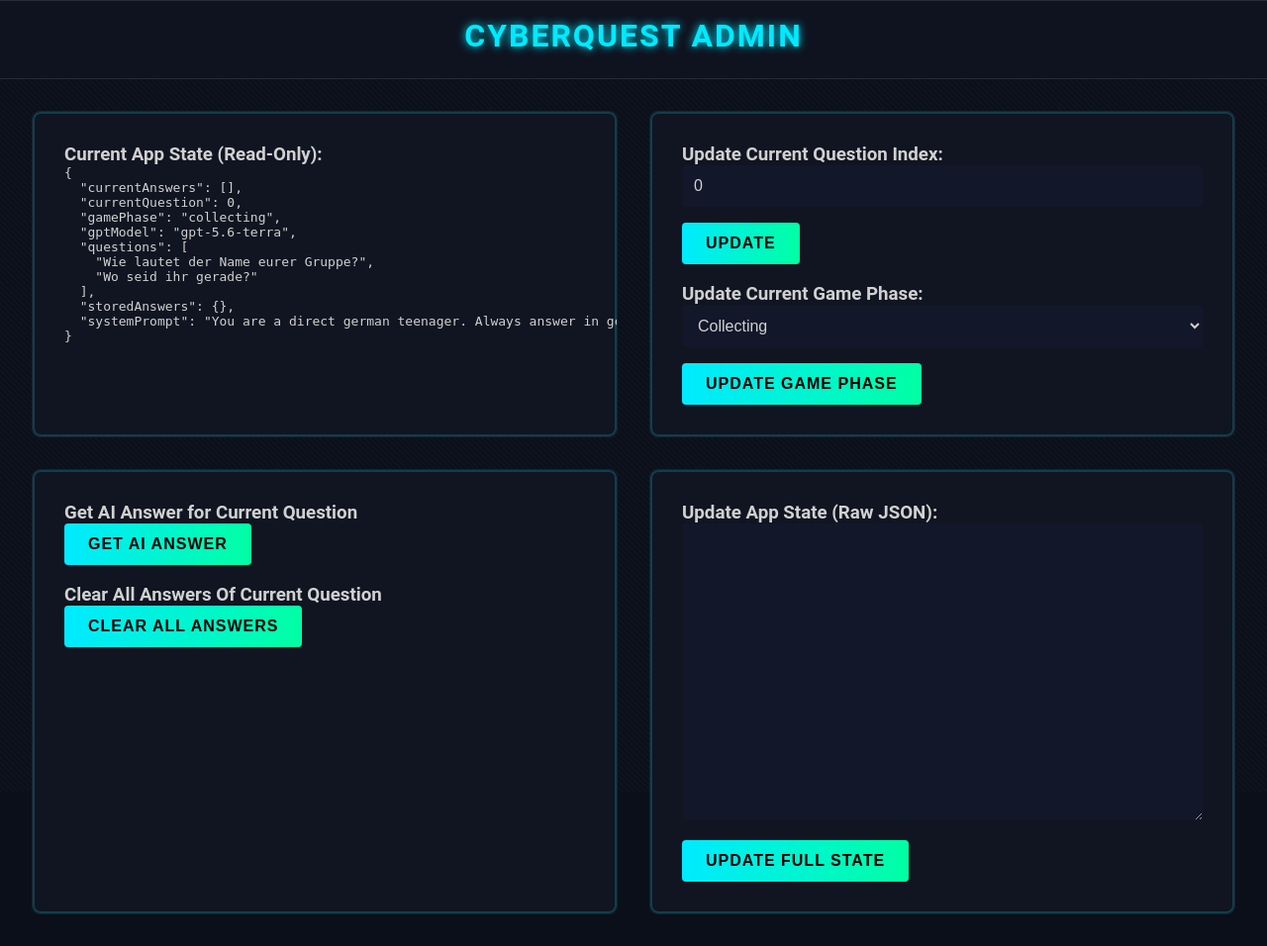
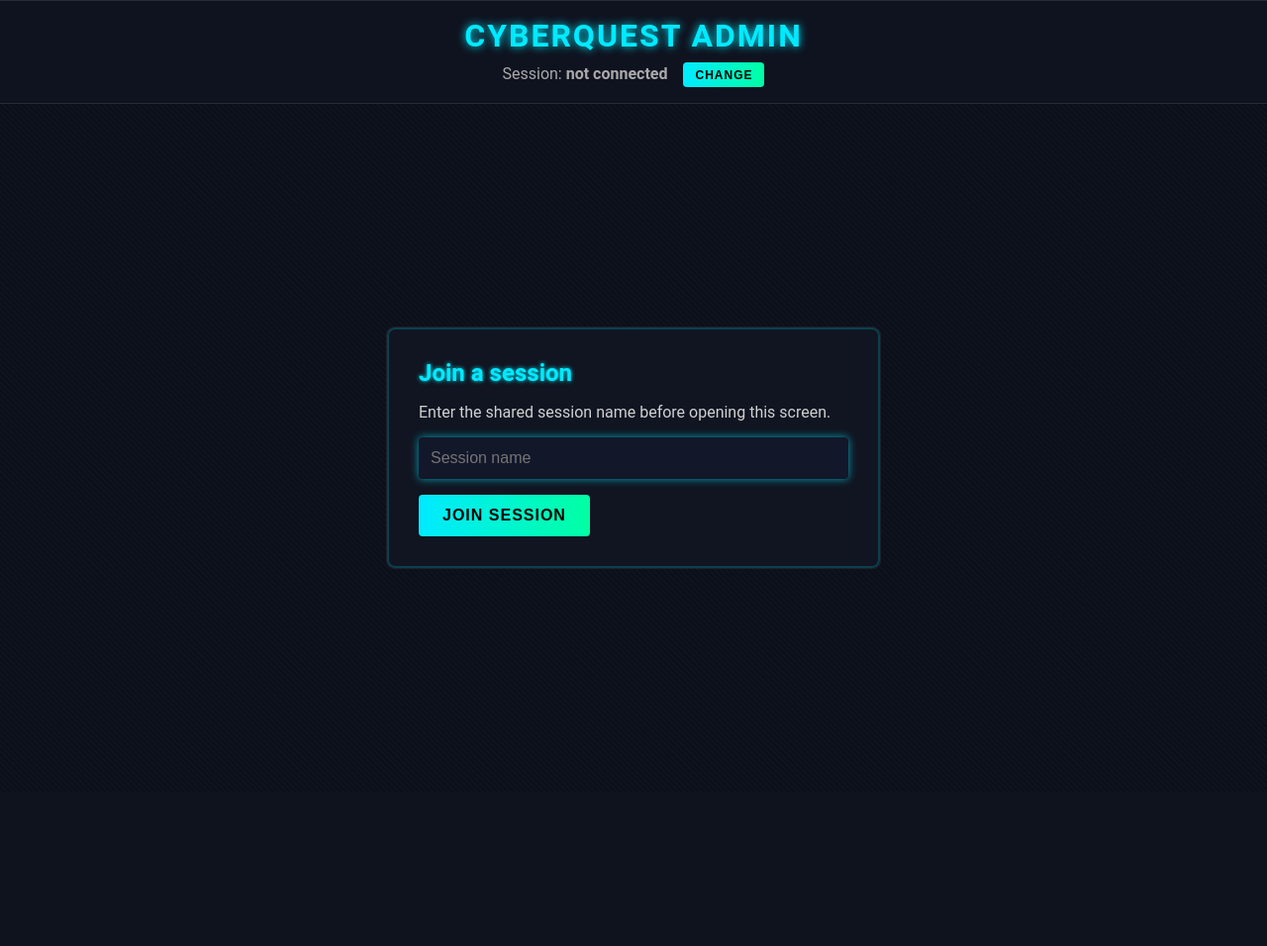
Before and after one commit to gruzilla/sharedki, a Flask app: page /admin in a window 1280 px wide. Shown: the whole page at 99% size. After the commit the page ends 575 px from the top, so only its background shows below. Run offline with Flask 3, Linux system fonts and the light colour scheme; some libraries are stand-ins or nearby versions.

Commit message:
added sessions so that multiple games can be played concurrently

```diff
--- a/app.py
+++ b/app.py
@@ -1,6 +1,5 @@
 from flask import Flask, render_template, request, jsonify
-from flask_socketio import SocketIO, emit
-import json
+from flask_socketio import SocketIO, emit, join_room
 from openai import OpenAI
 import os
 from dotenv import load_dotenv
@@ -22,17 +21,42 @@ openAIClient = OpenAI(
     api_key=openai_key
 )
 
-# Global application state
-global app_state;
-app_state = {
-    "currentQuestion": 0,
-    "currentAnswers": [],
-    "storedAnswers": {},  # {questionIndex: [list_of_answers]}
-    "questions": ["Wie lautet der Name eurer Gruppe?", "Wo seid ihr gerade?"],
-    "gamePhase": "collecting",  # new state: either "collecting" or "answering"
-    "gptModel": "gpt-5.6-terra",
-    "systemPrompt": "You are a direct german teenager. Always answer in german. You represent a group of teenagers. Spare words, as if in a tv quiz show, no unnecessary phrases or introductions. Do not restate parts of the question in the answer. Do not quote your answer. If you are asked about personal questions like name, age, gender, make up an austrian teenager, aged 14, male, called Nikolaus living in vienna visiting a workshop in the Lila Raum in the Technisches Museum Wien."
-}
+def create_game_state():
+    return {
+        "currentQuestion": 0,
+        "currentAnswers": [],
+        "storedAnswers": {},  # {questionIndex: [list_of_answers]}
+        "questions": ["Wie lautet der Name eurer Gruppe?", "Wo seid ihr gerade?"],
+        "gamePhase": "collecting",
+        "gptModel": "gpt-5.6-terra",
+        "systemPrompt": "You are a direct german teenager. Always answer in german. You represent a group of teenagers. Spare words, as if in a tv quiz show, no unnecessary phrases or introductions. Do not restate parts of the question in the answer. Do not quote your answer. If you are asked about personal questions like name, age, gender, make up an austrian teenager, aged 14, male, called Nikolaus living in vienna visiting a workshop in the Lila Raum in the Technisches Museum Wien."
+    }
+
+
+game_sessions = {}
+client_sessions = {}
+
+
+def normalize_session_name(name):
+    if not isinstance(name, str):
+        return ""
+    return " ".join(name.strip().lower().split())
+
+
+def get_game_state(session_name):
+    return game_sessions.setdefault(session_name, create_game_state())
+
+
+def session_from_http_request():
+    session_name = normalize_session_name(request.args.get("session"))
+    if not session_name:
+        return None, (jsonify(success=False, error="Session name is required"), 400)
+    return session_name, None
+
+
+def session_room(session_name):
+    return f"game:{session_name}"
+
 
 # Avoid duplicate API calls for the same model, prompt, and question.
 ai_answer_cache = {}
@@ -63,98 +87,113 @@ def admin():
 
 @app.route('/admin/get_state', methods=['GET'])
 def get_state():
-    global app_state
-    return jsonify(app_state)
+    session_name, error = session_from_http_request()
+    if error:
+        return error
+    return jsonify(get_game_state(session_name))
+
 
 @app.route('/admin/clear_answers', methods=['POST'])
 def clear_answers():
-    global app_state
+    session_name, error = session_from_http_request()
+    if error:
+        return error
+    app_state = get_game_state(session_name)
     cq = app_state["currentQuestion"]
-    # Only remove currentAnswers from storedAnswers for the currentQuestion
+
     if cq in app_state["storedAnswers"]:
-        # Filter out any answer currently in currentAnswers
         app_state["storedAnswers"][cq] = [
-            ans for ans in app_state["storedAnswers"][cq]
-            if ans not in app_state["currentAnswers"]
+            answer for answer in app_state["storedAnswers"][cq]
+            if answer not in app_state["currentAnswers"]
         ]
-    # Clear the currentAnswers
     app_state["currentAnswers"] = []
-    socketio.emit('state_update', app_state)
+    socketio.emit('state_update', app_state, room=session_room(session_name))
     return jsonify(success=True)
 
-# REST endpoint for admin to update global state (e.g. currentQuestion)
+
 @app.route('/admin/update_state', methods=['POST'])
 def admin_update_state():
-    global app_state
-    # Expecting JSON with keys to update, for example: {"currentQuestion": 1}
-    data = request.get_json()
+    session_name, error = session_from_http_request()
+    if error:
+        return error
+    app_state = get_game_state(session_name)
+    data = request.get_json() or {}
     old_index = app_state["currentQuestion"]
 
     for key, value in data.items():
-        # If the currentQuestion is being updated, before we actually change it,
-        # move currentAnswers to storedAnswers and clear currentAnswers.
         if key == "currentQuestion" and value != old_index:
-            # Move currentAnswers to storedAnswers for the old question index
             if old_index not in app_state["storedAnswers"]:
                 app_state["storedAnswers"][old_index] = []
             app_state["storedAnswers"][old_index].extend(app_state["currentAnswers"])
+            app_state["currentAnswers"] = app_state["storedAnswers"].get(value, [])
+        app_state[key] = value
 
-            # Load answers for the new question index, or empty if none exist
-            app_state["currentAnswers"] = app_state["storedAnswers"].get(value, [])
-
-        # Update the state
-        app_state[key] = value
-    # Broadcast the new state to all connected clients
-    socketio.emit('state_update', app_state)
+    socketio.emit('state_update', app_state, room=session_room(session_name))
     return jsonify(success=True)
 
-# On client connect, send the current state
+
 @socketio.on('connect')
-def handle_connect():
-    global app_state
-    emit('state_update', app_state)
+def handle_connect(auth):
+    session_name = normalize_session_name((auth or {}).get("session"))
+    if not session_name:
+        return False
 
-# Example event to handle participant suggestions or answers from clients
+    client_sessions[request.sid] = session_name
+    join_room(session_room(session_name))
+    emit('state_update', get_game_state(session_name))
+
+
+@socketio.on('disconnect')
+def handle_disconnect():
+    client_sessions.pop(request.sid, None)
+
+
 @socketio.on('participant_action')
 def handle_participant_action(data):
-    global app_state
-    # data might be something like {"action": "suggest_question", "question": "Some question..."}
+    session_name = client_sessions.get(request.sid)
+    if not session_name:
+        return
+
+    app_state = get_game_state(session_name)
     action = data.get("action")
+    state_changed = False
+
     if action == "suggest_question":
-        suggestion = data.get("question", "")
-        if suggestion.strip() and suggestion not in app_state["questions"]:
+        suggestion = data.get("question", "").strip()
+        if suggestion and suggestion not in app_state["questions"]:
             app_state["questions"].append(suggestion)
-            socketio.emit('state_update', app_state)
+            state_changed = True
     elif action == "submit_answer":
-        answer = data.get("answer", "")
-        if answer.strip():
+        answer = data.get("answer", "").strip()
+        if answer:
             app_state["currentAnswers"].append(answer)
-            socketio.emit('state_update', app_state)
+            state_changed = True
     elif action == "update_question":
         old_q = data.get("oldQuestion", "").strip()
         new_q = data.get("newQuestion", "").strip()
-
         if old_q and new_q:
-            # Attempt to find the old question in the list
             try:
-                idx = app_state["questions"].index(old_q)
-                app_state["questions"][idx] = new_q
-                socketio.emit('state_update', app_state)
+                index = app_state["questions"].index(old_q)
+                app_state["questions"][index] = new_q
+                state_changed = True
             except ValueError:
-                # old_q not found in the list, you might want to handle this case
                 pass
 
-    # Additional participant actions could be handled here.
+    if state_changed:
+        socketio.emit('state_update', app_state, room=session_room(session_name))
+
 
 @app.route('/admin/get_ai_answer', methods=['POST'])
 def get_ai_answer():
-    global app_state
-    # Get the current question
+    session_name, error = session_from_http_request()
+    if error:
+        return error
+    app_state = get_game_state(session_name)
     cq = app_state["currentQuestion"]
-    if cq < len(app_state["questions"]):
-        question = app_state["questions"][cq]
-    else:
+
+    if not 0 <= cq < len(app_state["questions"]):
         return jsonify(success=False, error="Invalid question index"), 400
+    question = app_state["questions"][cq]
 
     cache_key = (
         app_state["gptModel"],
@@ -179,9 +218,8 @@ def get_ai_answer():
         except Exception as e:
             return jsonify(success=False, error=str(e)), 500
 
-    # Store the AI answer - for example, append to currentAnswers or storedAnswers
     app_state["currentAnswers"].append(ai_answer)
-    socketio.emit('state_update', app_state)
+    socketio.emit('state_update', app_state, room=session_room(session_name))
     return jsonify(success=True, answer=ai_answer)
 
 if __name__ == '__main__':
--- /dev/null
+++ b/static/session.js
@@ -0,0 +1,58 @@
+var sessionName = "";
+
+function normalizeSessionName(name) {
+    return name.trim().toLowerCase().replace(/\s+/g, " ");
+}
+
+function sessionUrl(path) {
+    return path + "?session=" + encodeURIComponent(sessionName);
+}
+
+function sessionStorageKey(key) {
+    return "cyberquest:" + sessionName + ":" + key;
+}
+
+function initializeSession(startSession) {
+    const gate = document.getElementById("session_gate");
+    const gameScreen = document.getElementById("game_screen");
+    const form = document.getElementById("session_form");
+    const input = document.getElementById("session_name_input");
+    const currentSession = document.getElementById("current_session");
+    const changeButton = document.getElementById("change_session_btn");
+
+    function joinSession(rawName) {
+        const normalizedName = normalizeSessionName(rawName);
+        if (!normalizedName) {
+            input.setCustomValidity("Please enter a session name.");
+            input.reportValidity();
+            return;
+        }
+
+        sessionName = normalizedName;
+        localStorage.setItem("cyberquestSession", sessionName);
+        currentSession.textContent = sessionName;
+        gate.hidden = true;
+        gameScreen.hidden = false;
+        startSession();
+    }
+
+    form.addEventListener("submit", function(event) {
+        event.preventDefault();
+        input.setCustomValidity("");
+        joinSession(input.value);
+    });
+
+    changeButton.addEventListener("click", function() {
+        localStorage.removeItem("cyberquestSession");
+        window.location.reload();
+    });
+
+    const storedSession = localStorage.getItem("cyberquestSession") || "";
+    if (storedSession) {
+        joinSession(storedSession);
+    } else {
+        gate.hidden = false;
+        gameScreen.hidden = true;
+        input.focus();
+    }
+}
--- a/static/style.css
+++ b/static/style.css
@@ -161,3 +161,28 @@ body::before {
     transform: translateY(1px);
     box-shadow: none;
 }
+
+[hidden] {
+    display: none !important;
+}
+
+.session-status {
+    margin-top: 0.5rem;
+    color: #aaa;
+}
+
+.session-status .futuristic-btn {
+    margin-left: 0.75rem;
+    padding: 0.35rem 0.75rem;
+    font-size: 0.75rem;
+}
+
+.session-gate {
+    width: min(500px, calc(100% - 2rem));
+    margin: auto;
+}
+
+.session-gate h2,
+.session-gate p {
+    margin-bottom: 1rem;
+}
--- a/templates/admin.html
+++ b/templates/admin.html
@@ -3,17 +3,30 @@
 <head>
     <meta charset="UTF-8">
     <title>Admin Screen</title>
-    <!-- Use Socket.IO client 4.6.1 -->
     <script src="https://cdn.socket.io/4.6.1/socket.io.min.js" integrity="sha384-KA7m0DwgQGmeRC6Xre3hJO+ZxpanOauVh4Czdqbg8lDKJ3bZZYVYmP+y4F31x40L" crossorigin="anonymous"></script>
     <link rel="stylesheet" href="{{ url_for('static', filename='style.css') }}">
+    <script src="{{ url_for('static', filename='session.js') }}"></script>
     <meta name="viewport" content="width=device-width, initial-scale=1.0">
 </head>
 <body>
 <header class="game-header">
     <h1 class="game-title">CyberQuest Admin</h1>
+    <div class="session-status">
+        Session: <strong id="current_session">not connected</strong>
+        <button class="futuristic-btn" id="change_session_btn" type="button">Change</button>
+    </div>
 </header>
 
-<main class="game-container">
+<section class="panel session-gate" id="session_gate">
+    <h2>Join a session</h2>
+    <p>Enter the shared session name before opening this screen.</p>
+    <form id="session_form">
+        <input class="input-field" id="session_name_input" type="text" placeholder="Session name" required>
+        <button class="futuristic-btn" type="submit">Join session</button>
+    </form>
+</section>
+
+<main class="game-container" id="game_screen" hidden>
     <section class="panel info-panel" id="info_panel">
         <h3>Current App State (Read-Only):</h3>
         <pre id="state_display"></pre>
@@ -54,102 +67,78 @@
         <textarea class="input-field" id="raw_state_input" style="height: 300px;"></textarea><br>
         <button class="futuristic-btn" id="update_raw_state_btn">Update Full State</button>
     </section>
-
-
 </main>
 
 <script>
-    var socket = io();
-    var app = {state:{}};
+    var socket;
+    var app = {state: {}};
 
-    socket.on('state_update', function(state) {
+    function handleStateUpdate(state) {
         app.state = state;
-        var strState = JSON.stringify(app.state, null, 2);
-        document.getElementById("state_display").textContent = strState;
-        document.getElementById("raw_state_input").value = strState;
+        const stringState = JSON.stringify(state, null, 2);
+        document.getElementById("state_display").textContent = stringState;
+        document.getElementById("raw_state_input").value = stringState;
+        document.getElementById("game_phase_select").value = state.gamePhase;
+        document.getElementById("question_index_input").value = state.currentQuestion;
+    }
+
+    function postState(data) {
+        return fetch(sessionUrl('/admin/update_state'), {
+            method: 'POST',
+            headers: {'Content-Type': 'application/json'},
+            body: JSON.stringify(data)
         });
+    }
 
     document.getElementById("update_question_index_btn").addEventListener("click", () => {
-        const val = parseInt(document.getElementById("question_index_input").value, 10);
-        if (!isNaN(val)) {
-            fetch('/admin/update_state', {
-                method: 'POST',
-                headers: {'Content-Type': 'application/json'},
-                body: JSON.stringify({currentQuestion: val})
-            });
+        const value = parseInt(document.getElementById("question_index_input").value, 10);
+        if (!isNaN(value)) {
+            postState({currentQuestion: value});
         }
     });
 
     document.getElementById("update_raw_state_btn").addEventListener("click", () => {
-        let raw = document.getElementById("raw_state_input").value.trim();
         try {
-            let obj = JSON.parse(raw);
-            fetch('/admin/update_state', {
-                method: 'POST',
-                headers: {'Content-Type': 'application/json'},
-                body: JSON.stringify(obj)
-            });
-        } catch (e) {
+            postState(JSON.parse(document.getElementById("raw_state_input").value.trim()));
+        } catch (error) {
             alert("Invalid JSON");
         }
     });
 
     document.getElementById("update_game_phase_btn").addEventListener("click", () => {
-        const phase = document.getElementById("game_phase_select").value;
-        fetch('/admin/update_state', {
-            method: 'POST',
-            headers: {'Content-Type': 'application/json'},
-            body: JSON.stringify({gamePhase: phase})
-        });
+        postState({gamePhase: document.getElementById("game_phase_select").value});
     });
 
     document.getElementById("clear_all_answers_btn").addEventListener("click", () => {
-        fetch('/admin/clear_answers', {
-            method: 'POST'
+        fetch(sessionUrl('/admin/clear_answers'), {method: 'POST'})
+            .then(response => response.json())
+            .then(data => {
+                if (!data.success) {
+                    console.error("Failed to clear answers.");
+                }
             })
+            .catch(error => console.error("Error clearing answers:", error));
+    });
+
+    document.getElementById("get_ai_answer_btn").addEventListener("click", () => {
+        fetch(sessionUrl('/admin/get_ai_answer'), {method: 'POST'})
             .then(response => response.json())
             .then(data => {
                 if (data.success) {
-                console.log("Answers cleared.");
-            } else {
-                console.error("Failed to clear answers.");
-            }
-        })
-        .catch(err => console.error("Error clearing answers:", err));
-    });
-
-    document.getElementById("get_ai_answer_btn").addEventListener("click", () => {
-        fetch('/admin/get_ai_answer', {
-            method: 'POST'
-        })
-        .then(response => response.json())
-        .then(data => {
-            if(data.success) {
-                // Display the AI answer on admin screen for convenience
                     document.getElementById("ai_answer_display").textContent = "AI Answer: " + data.answer;
-                console.log("AI answer retrieved:", data.answer);
                 } else {
                     console.error("Failed to get AI answer:", data.error);
                 }
             })
-        .catch(err => console.error("Error calling AI answer endpoint:", err));
+            .catch(error => console.error("Error calling AI answer endpoint:", error));
     });
 
+    function startSession() {
+        socket = io({auth: {session: sessionName}});
+        socket.on('state_update', handleStateUpdate);
+    }
 
-    // On page load, fetch the current app state
-    window.onload = () => {
-        fetch('/admin/get_state')
-        .then(response => response.json())
-        .then(state => {
-            app_state = state;
-            document.getElementById("state_display").textContent = JSON.stringify(app_state, null, 2);
-            // Set the select to the current gamePhase value
-            document.getElementById("game_phase_select").value = app_state.gamePhase;
-            // Set the value of the question index input field to the currentQuestion from the app_state
-            document.getElementById("question_index_input").value = app_state.currentQuestion;
-        })
-        .catch(err => console.error('Error fetching initial state:', err));
-    };
+    window.onload = () => initializeSession(startSession);
 </script>
 </body>
 </html>
```
Also changed, not shown: static/default.js (added, +12 -0 lines), templates/participant.html (+35 -25 lines), templates/presenter.html (+24 -16 lines). Lines whose indentation alone changed are shown as unchanged.
